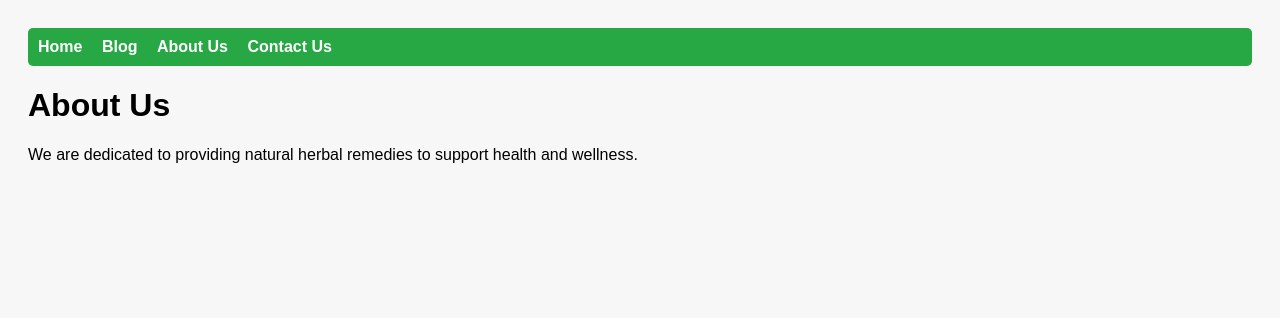
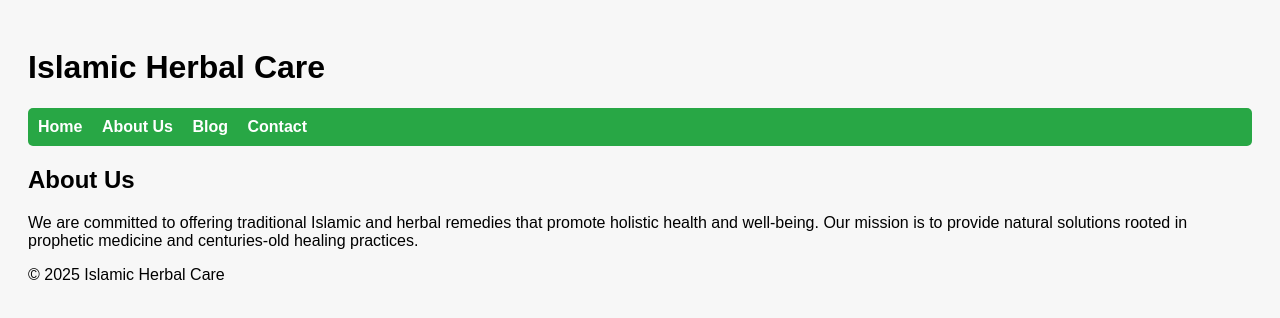
Before and after one commit to shaafiherbalcare/shaafiherbalcare.github.io, a plain HTML site: page aboutus.html in a window 1280 px wide. Drawn offline with Linux system fonts and the light colour scheme.

Commit message:
Update aboutus.html

```diff
--- a/aboutus.html
+++ b/aboutus.html
@@ -1,17 +1,28 @@
+<!-- === FILE: aboutus.html === -->
 <!DOCTYPE html>
-<html>
+<html lang="en">
 <head>
-  <title>About Us - Shaafi Herbal Care</title>
+  <meta charset="UTF-8">
+  <meta name="viewport" content="width=device-width, initial-scale=1.0">
+  <title>About Us - Islamic Herbal Care</title>
   <link rel="stylesheet" href="style.css">
 </head>
 <body>
-  <nav>
-    <a href="index.html">Home</a>
-    <a href="blog.html">Blog</a>
-    <a href="aboutus.html">About Us</a>
-    <a href="contactus.html">Contact Us</a>
-  </nav>
-  <h1>About Us</h1>
-  <p>We are dedicated to providing natural herbal remedies to support health and wellness.</p>
+  <header>
+    <h1>Islamic Herbal Care</h1>
+    <nav>
+      <a href="index.html">Home</a>
+      <a href="aboutus.html">About Us</a>
+      <a href="blog.html">Blog</a>
+      <a href="contactus.html">Contact</a>
+    </nav>
+  </header>
+  <main>
+    <h2>About Us</h2>
+    <p>We are committed to offering traditional Islamic and herbal remedies that promote holistic health and well-being. Our mission is to provide natural solutions rooted in prophetic medicine and centuries-old healing practices.</p>
+  </main>
+  <footer>
+    <p>&copy; 2025 Islamic Herbal Care</p>
+  </footer>
 </body>
 </html>
```
